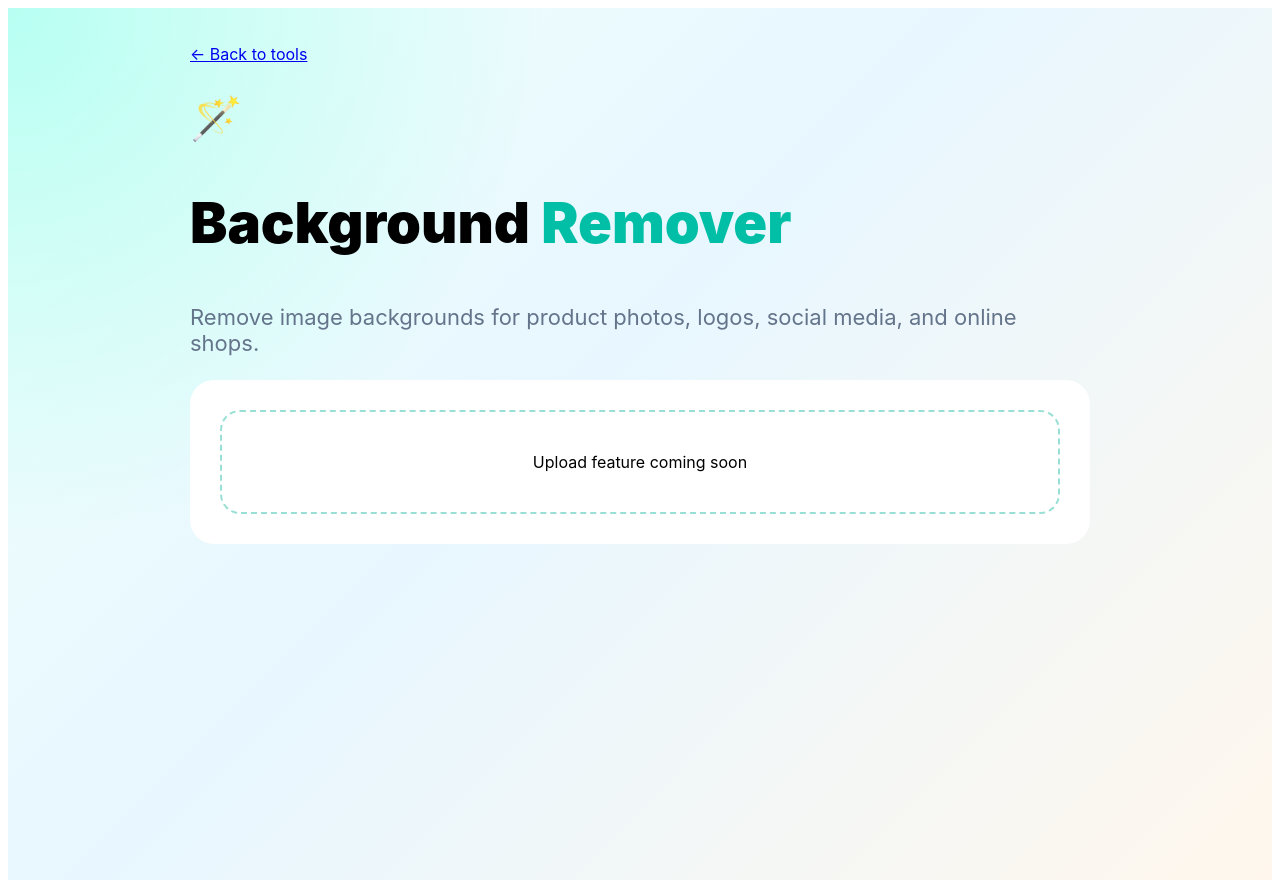
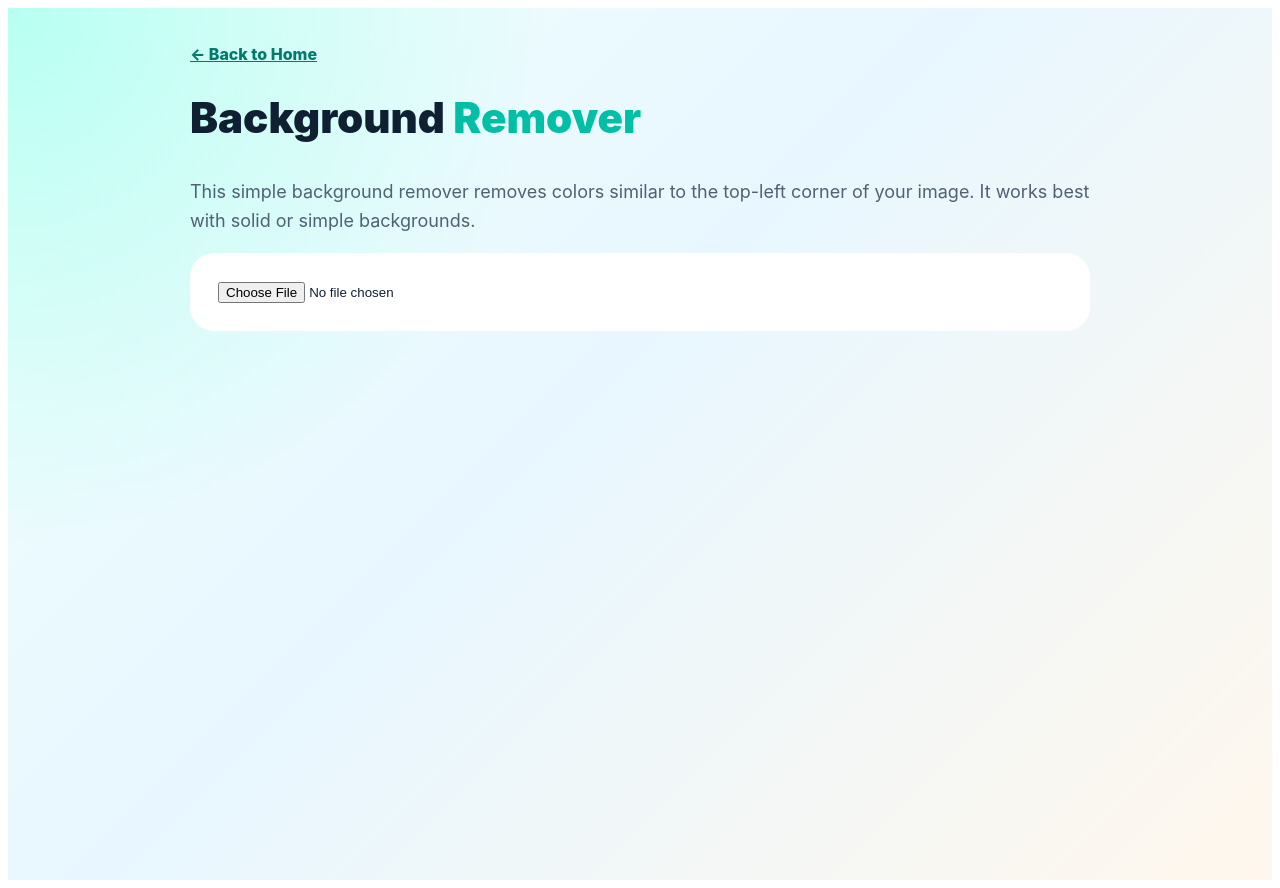
Before and after one commit to gramaziofamily/pixelminttools, a Next.js app: page /background-remover in a window 1280 px wide. Built offline with nearby package versions, Linux system fonts and the light colour scheme.

Commit message:
Update page.js

```diff
--- a/app/background-remover/page.js
+++ b/app/background-remover/page.js
@@ -1,4 +1,103 @@
+"use client";
+
+import { useState } from "react";
+
 export default function BackgroundRemoverPage() {
+  const [preview, setPreview] = useState("");
+  const [image, setImage] = useState(null);
+  const [removedImage, setRemovedImage] = useState("");
+  const [tolerance, setTolerance] = useState(40);
+
+  function handleImageUpload(event) {
+    const file = event.target.files[0];
+    if (!file) return;
+
+    const img = new Image();
+    const url = URL.createObjectURL(file);
+
+    img.onload = () => {
+      setImage(img);
+      setPreview(url);
+      setRemovedImage("");
+    };
+
+    img.src = url;
+  }
+
+  function removeBackground() {
+    if (!image) return;
+
+    const canvas = document.createElement("canvas");
+    canvas.width = image.width;
+    canvas.height = image.height;
+
+    const ctx = canvas.getContext("2d");
+    ctx.drawImage(image, 0, 0);
+
+    const imageData = ctx.getImageData(0, 0, canvas.width, canvas.height);
+    const data = imageData.data;
+
+    const cornerR = data[0];
+    const cornerG = data[1];
+    const cornerB = data[2];
+
+    for (let i = 0; i < data.length; i += 4) {
+      const r = data[i];
+      const g = data[i + 1];
+      const b = data[i + 2];
+
+      const distance = Math.sqrt(
+        Math.pow(r - cornerR, 2) +
+          Math.pow(g - cornerG, 2) +
+          Math.pow(b - cornerB, 2)
+      );
+
+      if (distance < tolerance) {
+        data[i + 3] = 0;
+      }
+    }
+
+    ctx.putImageData(imageData, 0, 0);
+
+    canvas.toBlob((blob) => {
+      const result = URL.createObjectURL(blob);
+      setRemovedImage(result);
+    }, "image/png");
+  }
+
+  async function shareImage() {
+    if (!removedImage) return;
+
+    const blob = await fetch(removedImage).then((res) => res.blob());
+    const file = new File([blob], "pixelmint-background-removed.png", {
+      type: "image/png",
+    });
+
+    if (navigator.canShare?.({ files: [file] })) {
+      await navigator.share({
+        files: [file],
+        title: "Background Removed Image",
+      });
+    } else {
+      alert("Sharing is not supported on this browser.");
+    }
+  }
+
+  async function copyImage() {
+    if (!removedImage) return;
+
+    const blob = await fetch(removedImage).then((res) => res.blob());
+
+    try {
+      await navigator.clipboard.write([
+        new ClipboardItem({ "image/png": blob }),
+      ]);
+      alert("Image copied!");
+    } catch {
+      alert("Copy may not work on this browser. Try Share / Save to Photos instead.");
+    }
+  }
+
   return (
     <main
       style={{
@@ -6,41 +105,138 @@ export default function BackgroundRemoverPage() {
         background:
           "radial-gradient(circle at top left, #b7fff2 0%, transparent 35%), linear-gradient(135deg, #f0fffb 0%, #e8f7ff 45%, #fff7ed 100%)",
         padding: "36px 20px",
-        fontFamily:
-          "Avenir Next, Inter, ui-sans-serif, system-ui, sans-serif",
+        fontFamily: "Avenir Next, Inter, ui-sans-serif, system-ui, sans-serif",
+        color: "#102033",
       }}
     >
       <section style={{ maxWidth: "900px", margin: "0 auto" }}>
-        <a href="/">← Back to tools</a>
+        <a href="/" style={{ color: "#04786b", fontWeight: "800" }}>
+          ← Back to Home
+        </a>
 
-        <div style={{ fontSize: "42px", marginTop: "28px" }}>🪄</div>
-
-        <h1 style={{ fontSize: "56px", fontWeight: "900" }}>
+        <h1 style={{ fontSize: "42px", fontWeight: "900", marginTop: "28px" }}>
           Background <span style={{ color: "#00bfa6" }}>Remover</span>
         </h1>
 
-        <p style={{ fontSize: "22px", color: "#64748b" }}>
-          Remove image backgrounds for product photos, logos, social media, and online shops.
+        <p style={{ color: "#516174", fontSize: "18px", lineHeight: "1.6" }}>
+          This simple background remover removes colors similar to the top-left
+          corner of your image. It works best with solid or simple backgrounds.
         </p>
 
-        <div
+        <div style={{ background: "white", borderRadius: "24px", padding: "28px" }}>
+          <input type="file" accept="image/*" onChange={handleImageUpload} />
+
+          {preview && (
+            <>
+              <h2>Original Image</h2>
+              <img
+                src={preview}
+                alt="Original preview"
+                style={{ maxWidth: "100%", borderRadius: "16px" }}
+              />
+
+              <div style={{ marginTop: "24px" }}>
+                <label style={{ fontWeight: "900" }}>
+                  Background Tolerance: {tolerance}
+                </label>
+
+                <input
+                  type="range"
+                  min="10"
+                  max="160"
+                  value={tolerance}
+                  onChange={(e) => setTolerance(Number(e.target.value))}
+                  style={{ width: "100%", marginTop: "12px" }}
+                />
+
+                <button
+                  onClick={removeBackground}
                   style={{
-            background: "white",
-            padding: "30px",
-            borderRadius: "24px",
-            marginTop: "24px",
+                    width: "100%",
+                    marginTop: "16px",
+                    padding: "16px",
+                    borderRadius: "14px",
+                    border: "none",
+                    background: "#00bfa6",
+                    color: "white",
+                    fontWeight: "900",
+                    fontSize: "18px",
                   }}
                 >
-          <div
+                  Remove Background
+                </button>
+              </div>
+            </>
+          )}
+
+          {removedImage && (
+            <>
+              <h2 style={{ marginTop: "28px" }}>Background Removed</h2>
+
+              <img
+                src={removedImage}
+                alt="Background removed preview"
                 style={{
-              border: "2px dashed #9adfd5",
-              borderRadius: "20px",
-              padding: "40px",
+                  maxWidth: "100%",
+                  borderRadius: "16px",
+                  background:
+                    "repeating-conic-gradient(#eee 0% 25%, #fff 0% 50%) 50% / 20px 20px",
+                }}
+              />
+
+              <a
+                href={removedImage}
+                download="pixelmint-background-removed.png"
+                style={{
+                  display: "block",
+                  marginTop: "18px",
+                  padding: "16px",
+                  borderRadius: "14px",
+                  background: "#102033",
+                  color: "white",
                   textAlign: "center",
+                  textDecoration: "none",
+                  fontWeight: "900",
                 }}
               >
-            Upload feature coming soon
-          </div>
+                Download PNG
+              </a>
+
+              <button
+                onClick={shareImage}
+                style={{
+                  width: "100%",
+                  marginTop: "12px",
+                  padding: "16px",
+                  borderRadius: "14px",
+                  border: "none",
+                  background: "#00bfa6",
+                  color: "white",
+                  fontWeight: "900",
+                  fontSize: "18px",
+                }}
+              >
+                Share / Save to Photos
+              </button>
+
+              <button
+                onClick={copyImage}
+                style={{
+                  width: "100%",
+                  marginTop: "12px",
+                  padding: "16px",
+                  borderRadius: "14px",
+                  border: "2px solid #00bfa6",
+                  background: "white",
+                  color: "#04786b",
+                  fontWeight: "900",
+                  fontSize: "18px",
+                }}
+              >
+                Copy Image
+              </button>
+            </>
+          )}
         </div>
       </section>
     </main>
```
Lines whose indentation alone changed are shown as unchanged.
